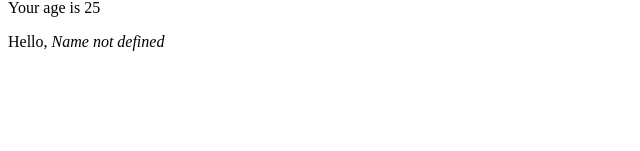
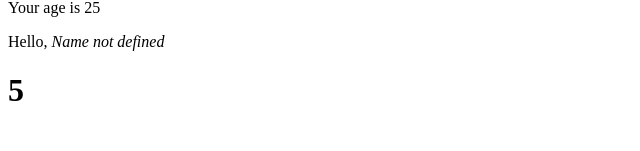
Before and after one commit to jbiasella/react-exercises, a React (Create React App) app in the folder my-app/: page / in a window 1280 px wide. Shown: the part 149-300 px from the top of the page, without its empty margins (0-640 px from the left). Built offline with nearby package versions, Linux system fonts and the light colour scheme.

Commit message:
Create Counter.js

```diff
--- a/my-app/src/App.js
+++ b/my-app/src/App.js
@@ -1,7 +1,9 @@
 import React from "react";
+import Counter from "./Counter";
 import Hello from "./Hello";
 import Welcome from "./Welcome";
 import WelcomeDefault from "./WelcomeDefault";
+
 
 
 export default class App extends React.Component{
@@ -11,6 +13,7 @@
                 <Hello />
                 <Welcome name="Jhon" age="25"/>
                 <WelcomeDefault />
+                <Counter/>
             </div>
         )
     }
--- /dev/null
+++ b/my-app/src/Counter.js
@@ -0,0 +1,17 @@
+import React from "react"
+
+export default class Counter extends React.Component{
+    state= { count: 0}
+
+ constructor(props){
+    super(props)
+    setInterval(() =>{
+        this.setState({
+            count: this.state.count + 1
+        })
+    }, 1000)
+ }
+render(){
+    return <h1>{this.state.count}</h1>
+}
+}
```
